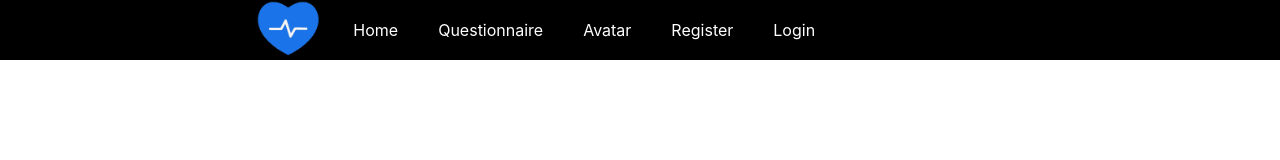
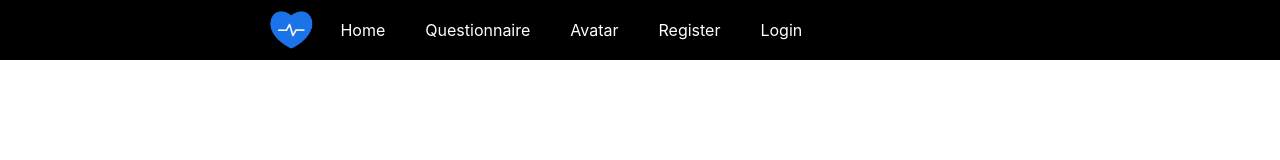
Before and after one commit to medgift/health-prevention-template, a React (Create React App) app: page / in a window 1280 px wide. Shown: the top 160 px of the page. Built offline with nearby package versions, Linux system fonts and the light colour scheme; no server answers; the database is empty.

Commit message:
reduced logo size

```diff
--- a/src/App.css
+++ b/src/App.css
@@ -22,11 +22,11 @@
 
 #icon {
     float: left;
-    height: 57px;
+    height: 40px;
+    margin-top: 10px;
     min-width: 15px;
-    display: inline;
-    margin-left: 20%;
-    margin-right: 1%;
+    margin-left: 21%;
+    margin-right: 0.5%;
 }
 
 .appBar {
@@ -226,7 +226,7 @@
     flex-direction: column;
     /*align-items: center;*/
     align-items: flex-start;
-    margin-left: 22%;
+    margin-left: 21%;
     justify-content: center;
     font-size: calc(10px + 2vmin);
     color: black;
```
